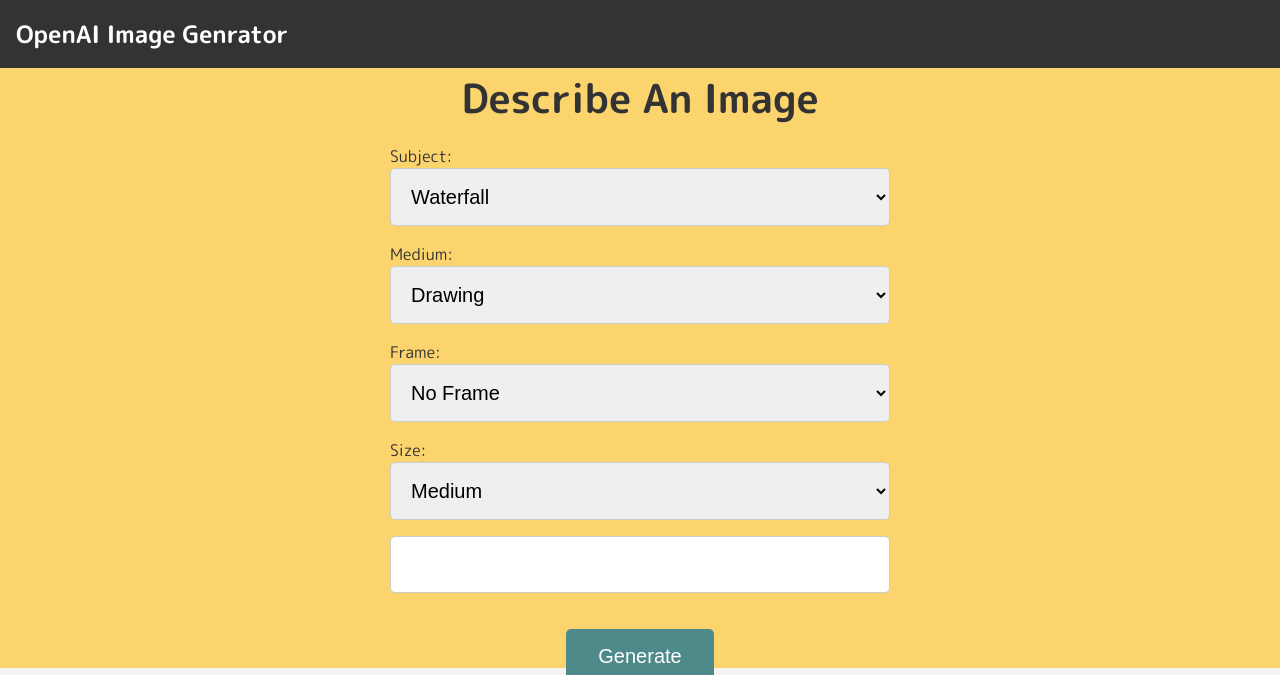
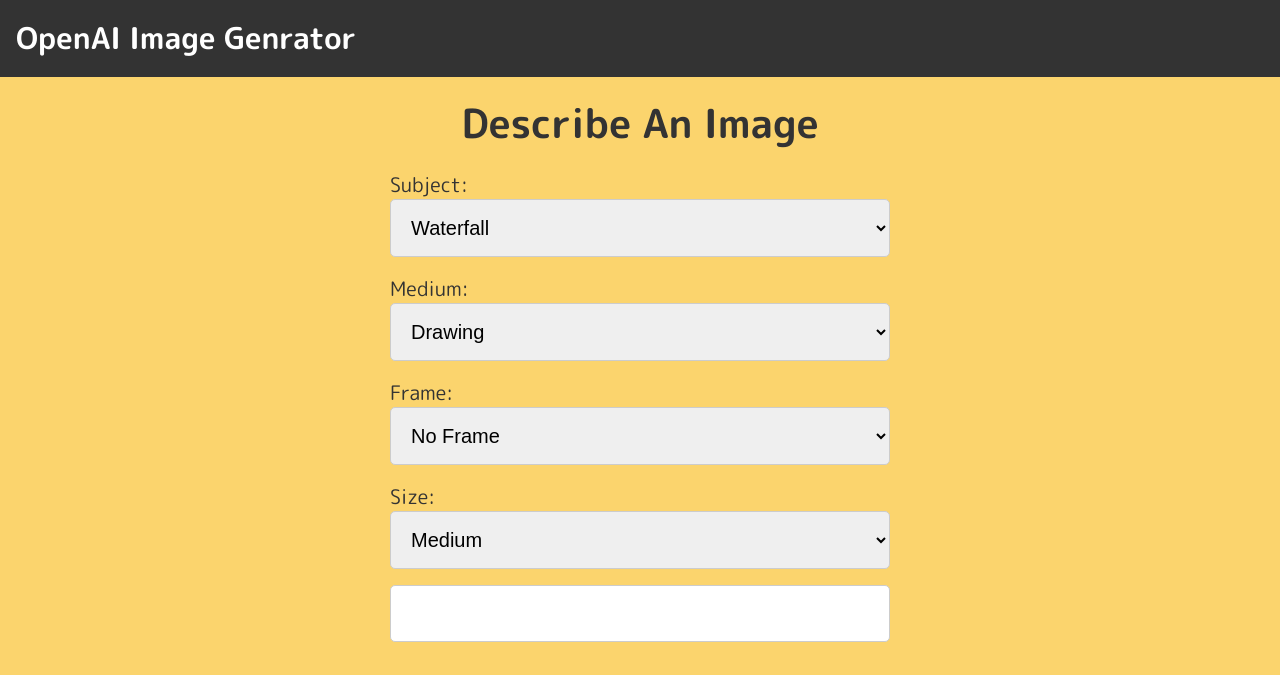
Before and after one commit to rohankewal/ai-image-gen, a website: page public/index.html in a window 1280 px wide. Shown: the top 675 px of the page. Drawn offline with Linux system fonts and the light colour scheme.

Commit message:
made some style changes

```diff
--- a/public/css/style.css
+++ b/public/css/style.css
@@ -14,7 +14,7 @@
 
 body {
 	font-family: 'M PLUS Rounded 1c', sans-serif;
-	font-size: 16px;
+	font-size: 20px;
 	line-height: 1.5;
 	color: #333;
 	background: #f4f4f4;
@@ -51,7 +51,7 @@ body {
 
 /* Showcase */
 .showcase {
-	height: 600px;
+	min-height: 700px;
 	width: 100%;
 	background: var(--primary-color);
 }
@@ -98,6 +98,10 @@ form button:hover {
 	transform: scale(1.1);
 }
 
+label {
+	font-size: 20px;
+}
+
 .form-control {
 	/* make label be above input */
 	display: flex;
```
